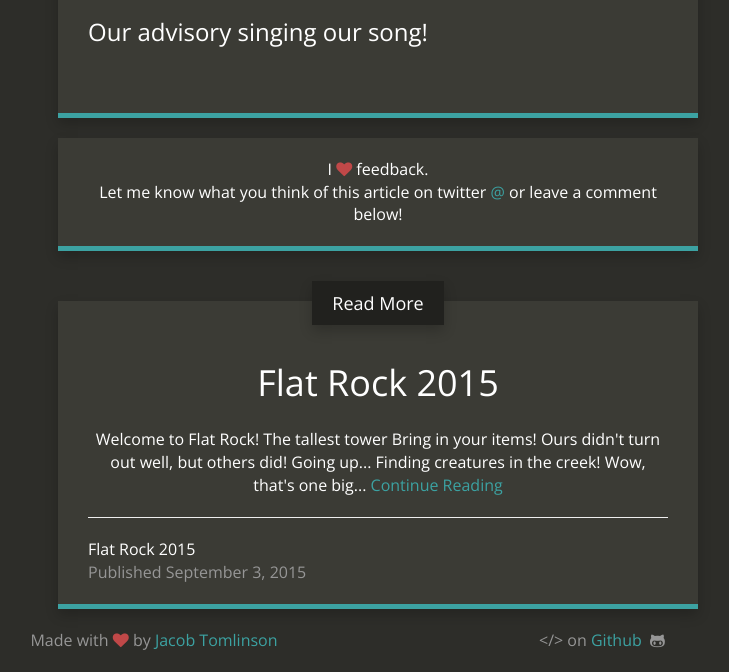
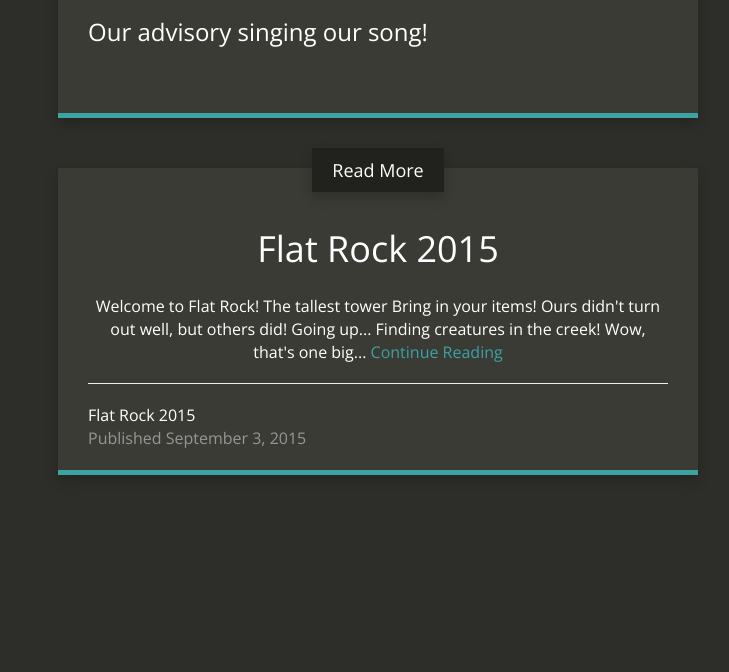
Before and after one commit to alevhhai/alevhhai.github.io, a Jekyll site: the page built from _posts/2015-09-11-Flat-Rock-2015-Videos.md, in a window 1280 px wide. Shown: the part 952-1624 px from the top of the page, without its empty margins (262-991 px from the left). Built offline with Jekyll 4.4.1, drawn with Linux system fonts in a browser that asks for light colours; nearby versions of some CDN libraries; Markdown is read by kramdown in place of the engine named in the settings; after the commit the page ends 1468 px from its top, so only the background shows below that.

Commit message:
remove foo

```diff
--- a/_config.yml
+++ b/_config.yml
@@ -7,10 +7,6 @@
 title_image: "http://www.gravatar.com/avatar/00000000000000000000000000000000?s=500&d=mm"
 post_limit: 5
 
-# Footer
-footer_left: "Made with <i class=\"fa fa-heart\"></i> by <a href=\"https://twitter.com/_JacobTomlinson\">Jacob Tomlinson</a>"
-footer_right: "&lt;/&gt; on <a href=\"https://github.com/jacobtomlinson/carte-noire\">Github</a> &nbsp;<i class=\"fa fa-github-alt\"></i>"
-
 # Build settings
 markdown: redcarpet
 redcarpet:
--- a/_includes/social_links.html
+++ /dev/null
@@ -1,8 +0,0 @@
-<p class="links">
-  {% if site.twitter_username %}<a href="http://www.twitter.com/{{ site.twitter_username }}" target="_new"><i class="fa fa-twitter"></i></a>{% endif %}
-  {% if site.linkedin_link %}<a href="{{ site.linkedin_link }}" target="_new"><i class="fa fa-linkedin"></i></a>{% endif %}
-  {% if site.google_plus_link %}<a href="{{ site.google_plus_link }}" target="_new"><i class="fa fa-google-plus"></i></a>{% endif %}
-  {% if site.github_username %}<a href="https://github.com/{{ site.github_username }}" target="_new"><i class="fa fa-github-alt"></i></a>{% endif %}
-  {% if site.stackoverflow_link %}<a href="{{ site.stackoverflow_link }}" target="_new"><i class="fa fa-stack-overflow"></i></a>{% endif %}
-  <a href="{{ site.baseurl }}/feed.xml" target="_new"><i class="fa fa-rss"></i></a>
-</p>
--- a/_layouts/post.html
+++ b/_layouts/post.html
@@ -73,11 +73,6 @@
 
       </div>
 
-      <div class="content-panel feedback">
-        I <i class="fa fa-heart"></i> feedback.<br />
-        Let me know what you think of this article on twitter <a href="http://www.twitter.com/{{ site.twitter_username }}">@{{ site.twitter_username }}</a> or leave a comment below!
-      </div>
-
       {% if site.disqus_account %}
       <div class="content-panel comments">
         <div id="disqus_thread">
```
